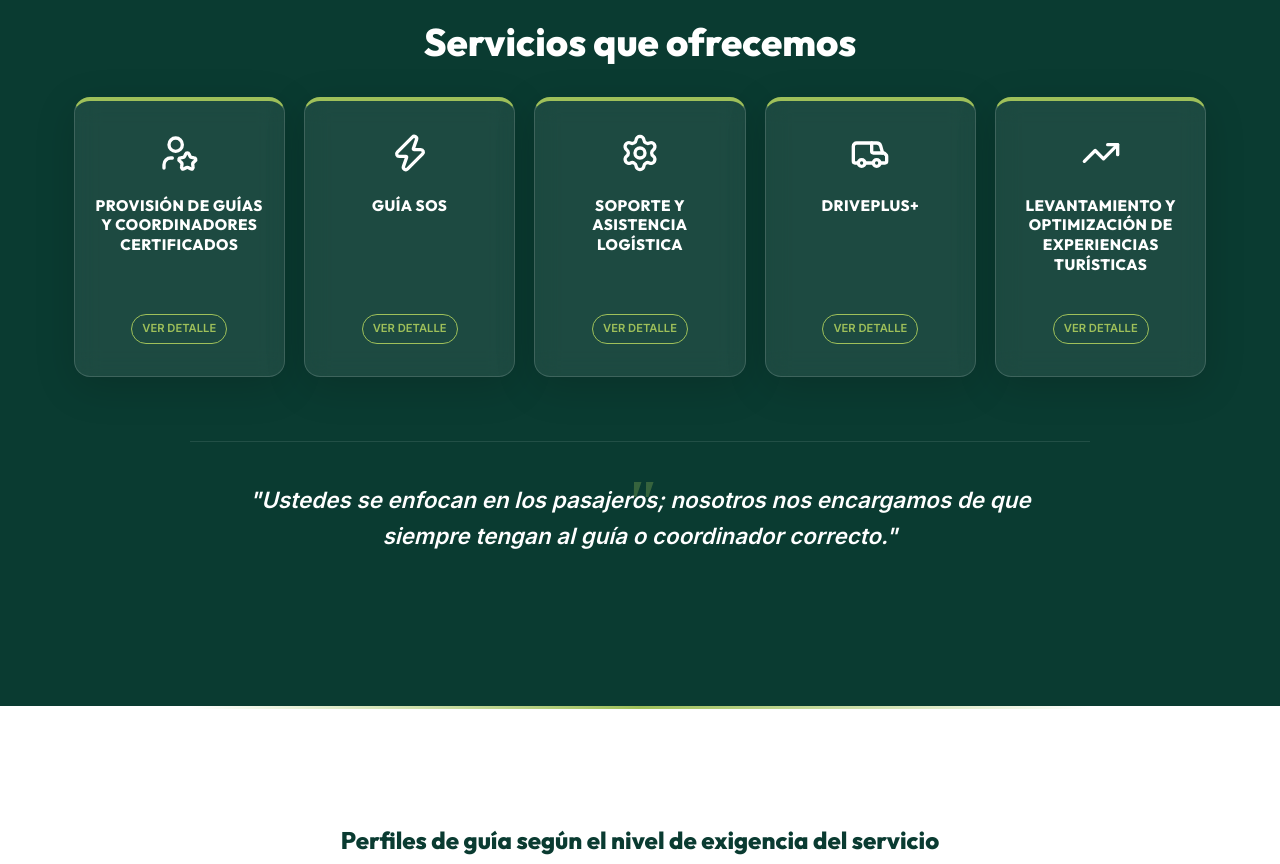
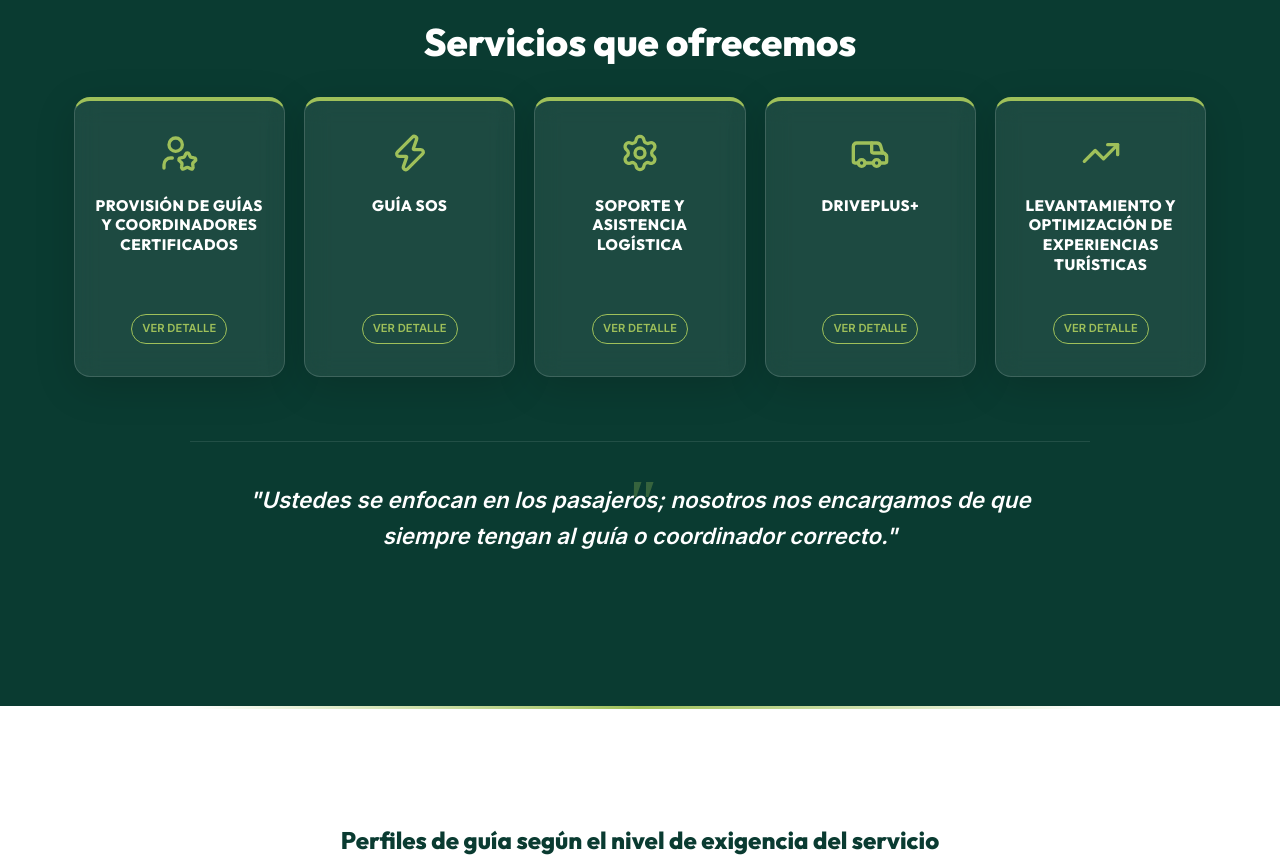
Before and after one commit to guiaalacartaoficial/guia-a-la-carta-web, a React (Vite) app: page / in a window 1280 px wide. Shown: the part 2920-3784 px from the top of the page. Built offline with nearby package versions, Linux system fonts and the light colour scheme; no server answers; the database is empty.

Commit message:
Estilo de iconos: cambio a color verde acento para mayor coherencia visual en servicios

```diff
--- a/src/pages/Home.css
+++ b/src/pages/Home.css
@@ -286,6 +286,14 @@
   transform: translateY(-10px);
   box-shadow: 0 20px 60px rgba(0, 0, 0, 0.25);
   border-color: var(--c-accent);
+}
+.servicio-card.interactive svg {
+  color: var(--c-accent);
+  transition: all 0.3s ease;
+}
+.servicio-card.interactive:hover svg {
+  transform: scale(1.1);
+  filter: drop-shadow(0 0 8px rgba(159, 192, 90, 0.4));
 }
 .servicio-card.interactive h3 {
   color: white;
```
